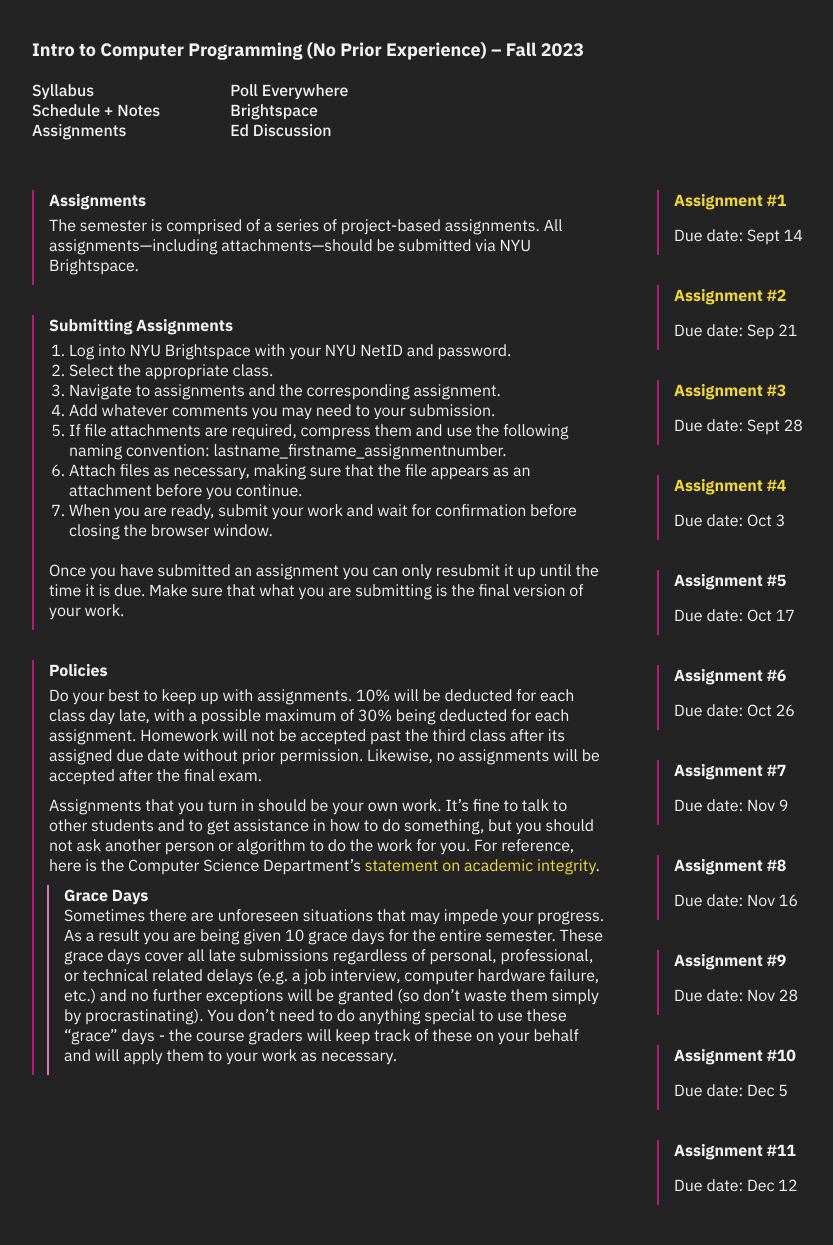
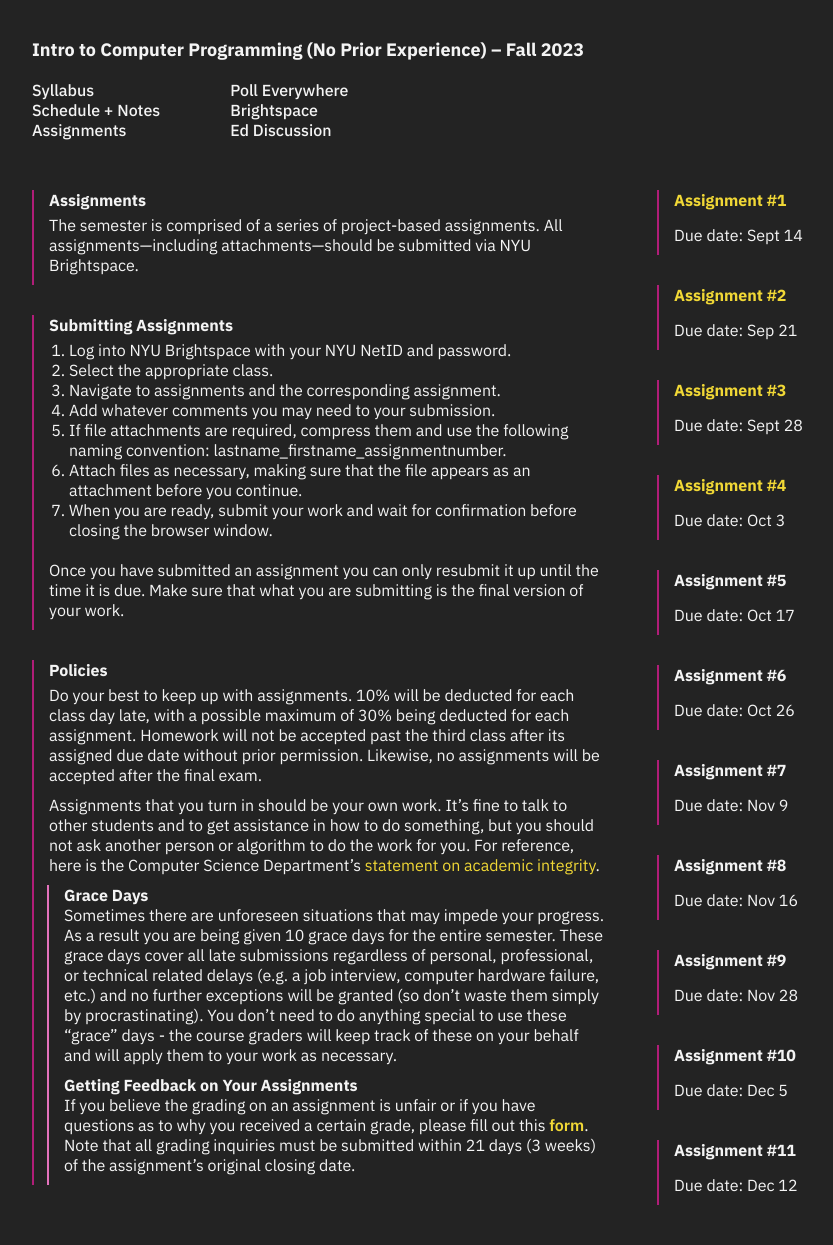
Before and after one commit to emilydidthis/CSCI-UA.002-Fall23, a Jekyll site: the page built from assignments.md, in a window 1280 px wide. Shown: the whole page, without its empty margins (8-841 px from the left). Built offline with Jekyll 4.4.1, drawn with Linux system fonts in a browser that asks for light colours.

Commit message:
grading inquiry form

```diff
--- a/assignments.md
+++ b/assignments.md
@@ -31,6 +31,9 @@ Assignments that you turn in should be your own work. It’s fine to talk to oth
 ### Grace Days
 Sometimes there are unforeseen situations that may impede your progress. As a result you are being given 10 grace days for the entire semester. These grace days cover all late submissions regardless of personal, professional, or technical related delays (e.g. a job interview, computer hardware failure, etc.) and no further exceptions will be granted (so don’t waste them simply by procrastinating). You don’t need to do anything special to use these “grace” days - the course graders will keep track of these on your behalf and will apply them to your work as necessary.
 
+### Getting Feedback on Your Assignments
+If you believe the grading on an assignment is unfair or if you have questions as to why you received a certain grade, please fill out this [**form**](https://forms.gle/B9s8zD3AaBHPF1GdA). Note that all grading inquiries must be submitted within 21 days (3 weeks) of the assignment’s original closing date.
+
 </div>
 
 
```
